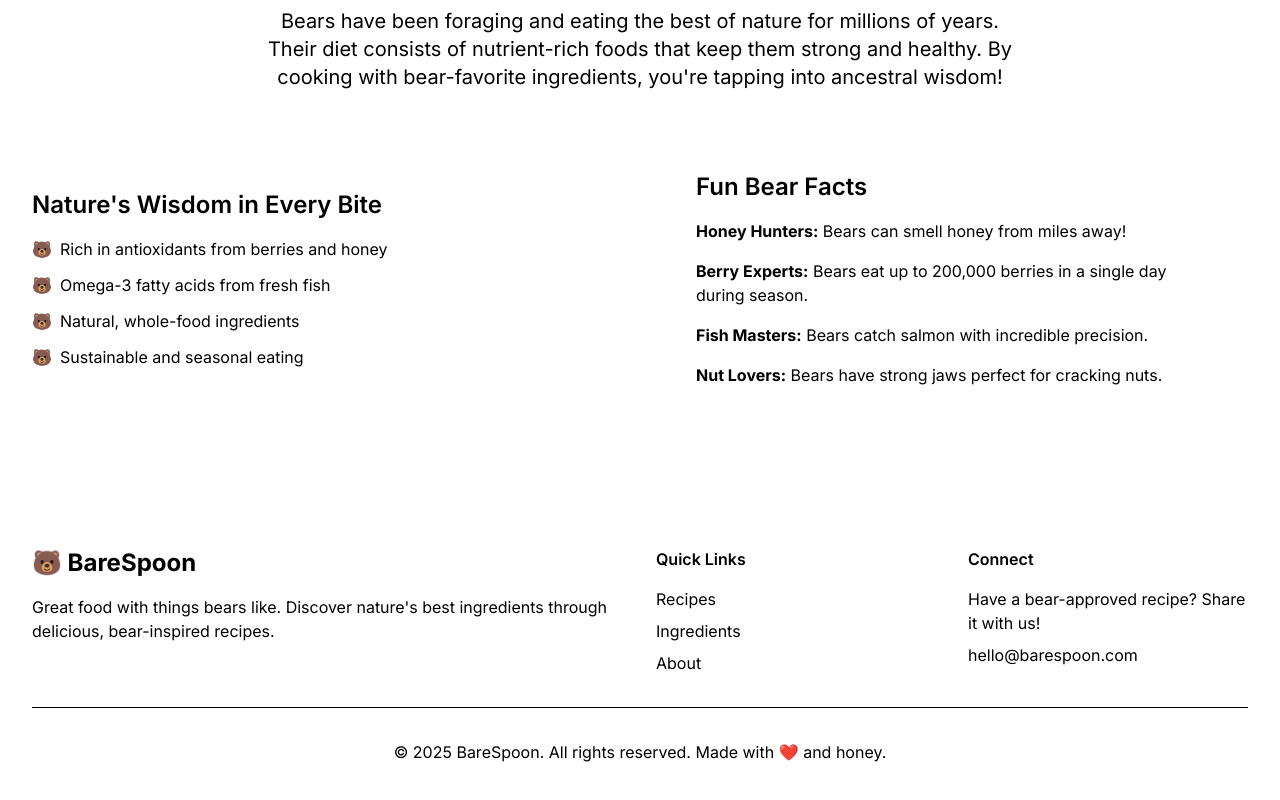
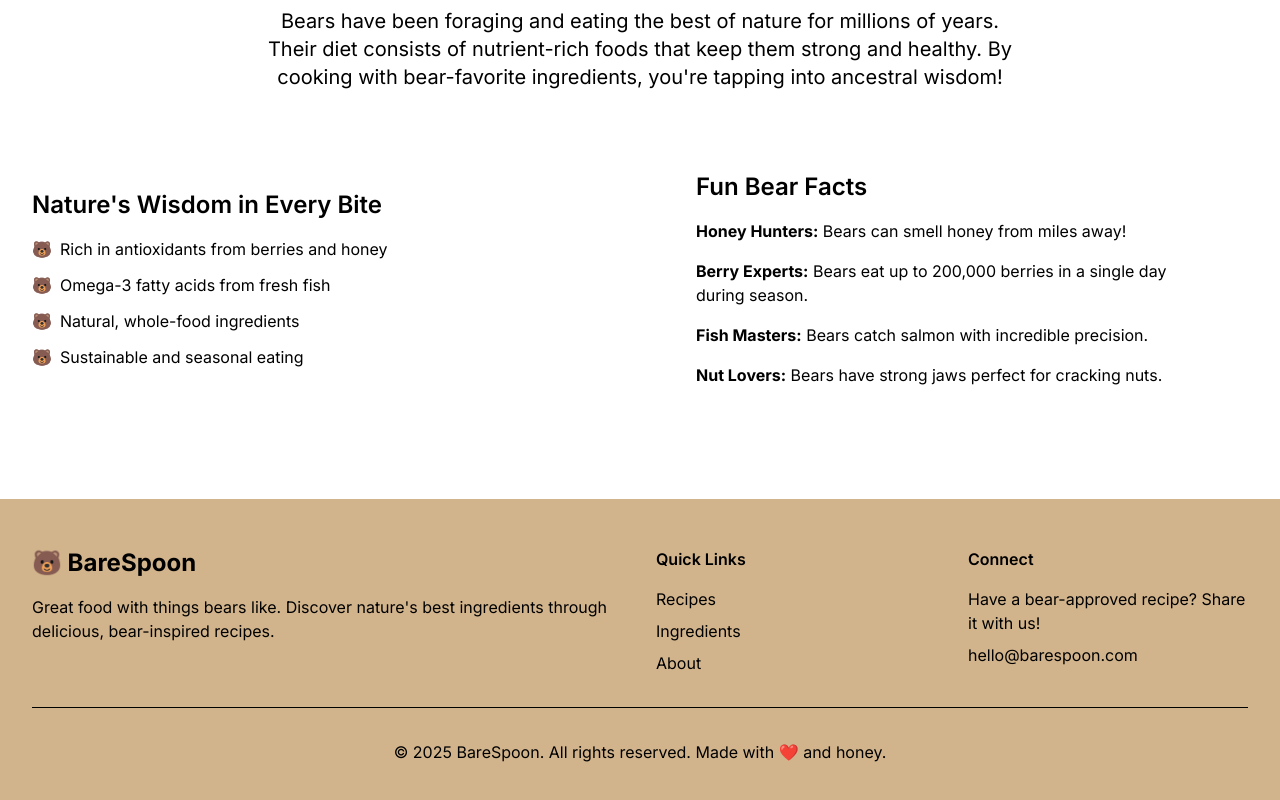
Before and after one commit to CrowdGenerator/nextjs-barespoon.com, a Next.js app: page / in a window 1280 px wide. Shown: the part 2021-2821 px from the top of the page. Built offline with nearby package versions, Linux system fonts and the light colour scheme.

Commit message:
Update footer background to light tan (bg-bear-100) for better design while maintaining black text contrast

```diff
--- a/app/components/Footer.tsx
+++ b/app/components/Footer.tsx
@@ -1,6 +1,6 @@
 export function Footer() {
   return (
-    <footer className="bg-white text-black py-12">
+    <footer className="bg-bear-100 text-black py-12">
       <div className="max-w-7xl mx-auto px-4 sm:px-6 lg:px-8">
         <div className="grid md:grid-cols-4 gap-8">
           <div className="md:col-span-2">
```
